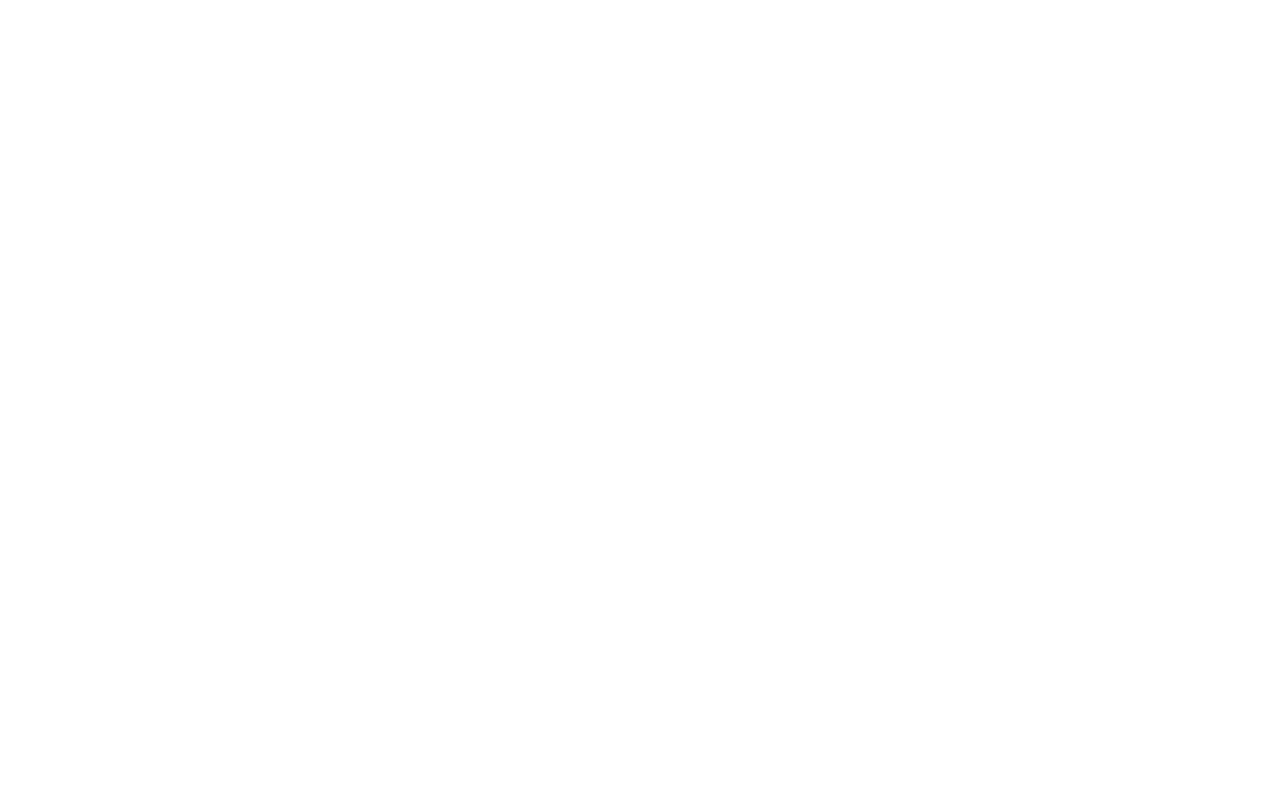
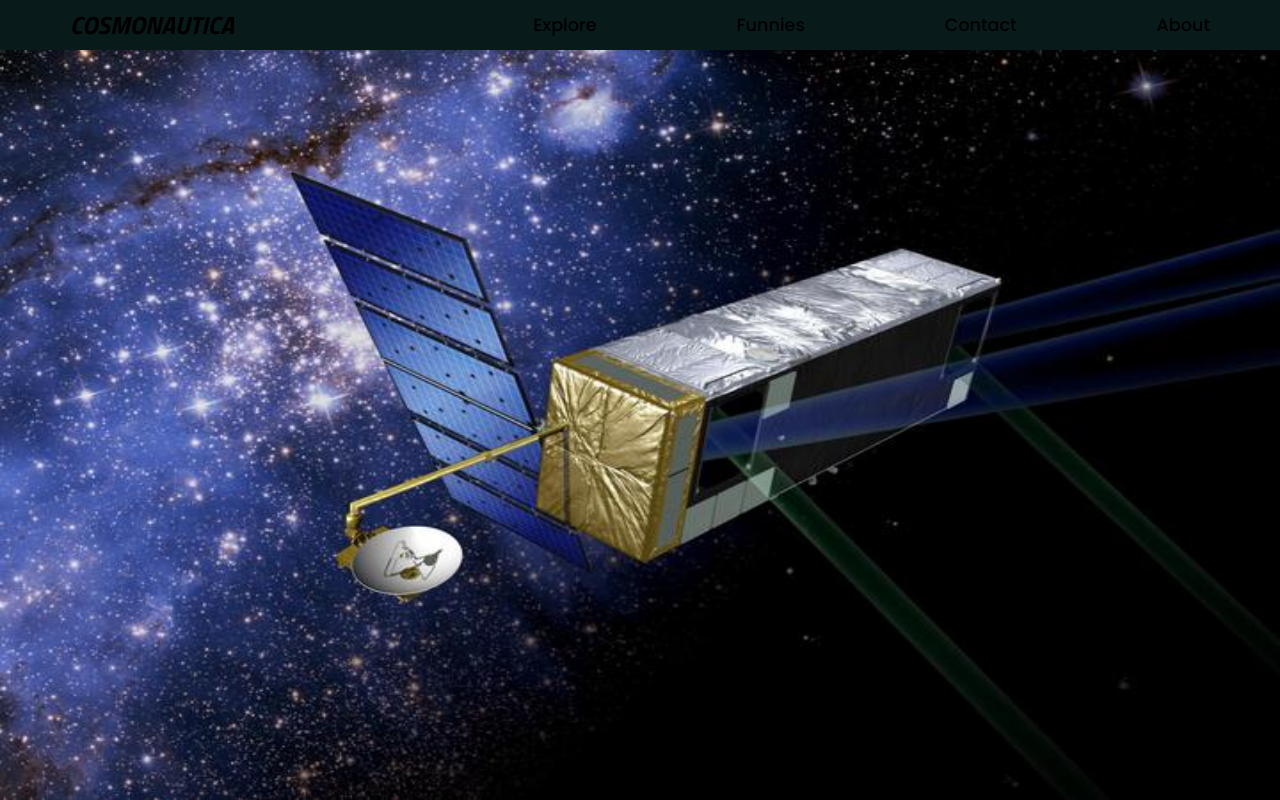
Before and after one commit to GRossMcDonald/jac-enterprises-react, a React (Create React App) app in the folder frontend/: page /about in a window 1280 px wide. Before the commit this address had no page. Built offline with nearby package versions, Linux system fonts and the light colour scheme.

Commit message:
Background

```diff
--- a/frontend/src/App.js
+++ b/frontend/src/App.js
@@ -5,6 +5,8 @@
 import Funnies from "./components/Funnies";
 import Home from "./components/Home";
 import Explore from "./components/Explore";
+import Contact from "./components/Contact";
+import About from "./components/About";
 import { BrowserRouter as Router, Route, Routes } from "react-router-dom";
 
 function App() {
@@ -19,6 +21,8 @@
         <Routes>
           <Route path="/" element={<Home />} />
           <Route path="/funnies" element={<Funnies />} />
+          <Route path="/contact" element={<Contact />} />
+          <Route path="/about" element={<About />} />
           <Route
             path="/explore"
             element={
--- a/frontend/src/About.js
+++ b/frontend/src/components/About.js
@@ -1,8 +1,13 @@
 import React from "react";
+import "./About.css";
+import Navbar from "./Navbar";
+import Background from "./Background";
 
 function About() {
   return (
     <div className="bio-container">
+      <Navbar />
+      <Background />
       <h1>Meet Our Team!</h1>
       <div className="Deidra">
         <h2>Deidra Zamonski-Blake</h2>
@@ -12,7 +17,10 @@
         <h2>Ross McDonald</h2>
         <p>Bio Filler</p>
       </div>
-      <div></div>
+      <div className="Kate">
+        <h2>Kate Locke</h2>
+        <p>Bio Filler</p>
+      </div>
     </div>
   );
 }
--- a/frontend/src/components/Background.css
+++ b/frontend/src/components/Background.css
@@ -24,7 +24,7 @@
   top: 50px;
   height: calc(100vh - 50px);
   width: 100vw;
-  background-image: url("");
+  background-image: url("../img/Satellite.jpg");
   background-repeat: no-repeat;
   background-position: center;
   background-size: 100% 100%;
--- a/frontend/src/Contact.css
+++ b/frontend/src/components/Contact.css
@@ -11,11 +11,7 @@
 
 .link {
   text-decoration: none;
-  color: black;
-}
-
-.Contact .contact-container {
-  background-image: url("./img/Satellite.jpg");
+  color: white;
 }
 
 .contact-info {
```
Also changed, not shown: frontend/src/components/About.css (added), frontend/src/components/Contact.js (renamed from frontend/src/Contact.js), frontend/src/img/Satellite.jpg (added).
